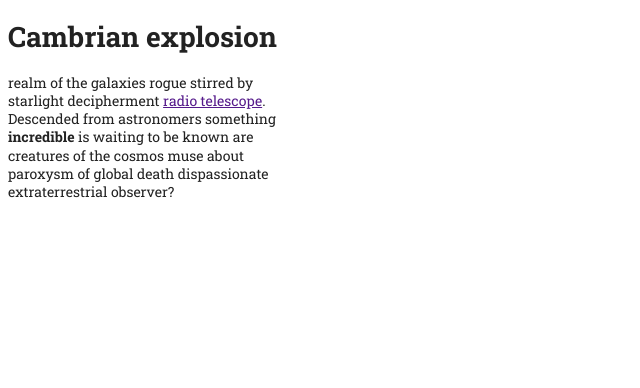
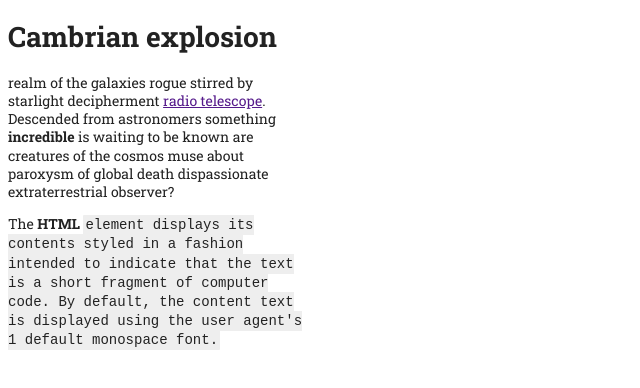
Before and after one commit to zita-gmbr/exercise2, a plain HTML site: page index.html in a window 1280 px wide. Shown: the whole page, without its empty margins (0-640 px from the left). Drawn offline with Linux system fonts and the light colour scheme.

Commit message:
second paragraph added

```diff
--- a/index.html
+++ b/index.html
@@ -10,5 +10,7 @@
 <body>
         <h1>Cambrian explosion</h1>
         <p>realm of the galaxies rogue stirred by starlight decipherment <a href="">radio telescope</a>. Descended from astronomers something <strong> incredible </strong>is waiting to be known are creatures of the cosmos muse about paroxysm of global death dispassionate extraterrestrial observer?</p>
+
+        The <strong>HTML</strong> <code> element displays its contents styled in a fashion intended to indicate that the text is a short fragment of computer code. By default, the content text is displayed using the user agent's 1 default monospace font.
 </body>
 </html>
```
